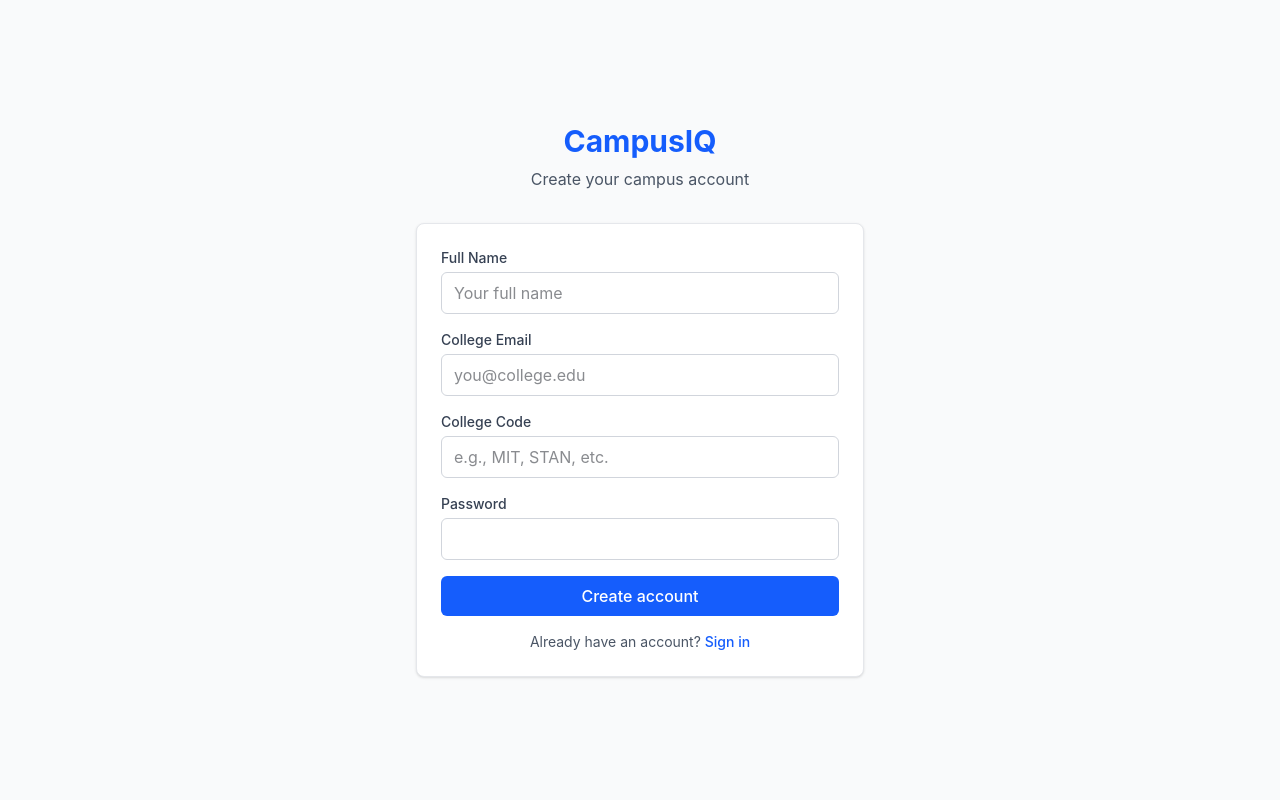
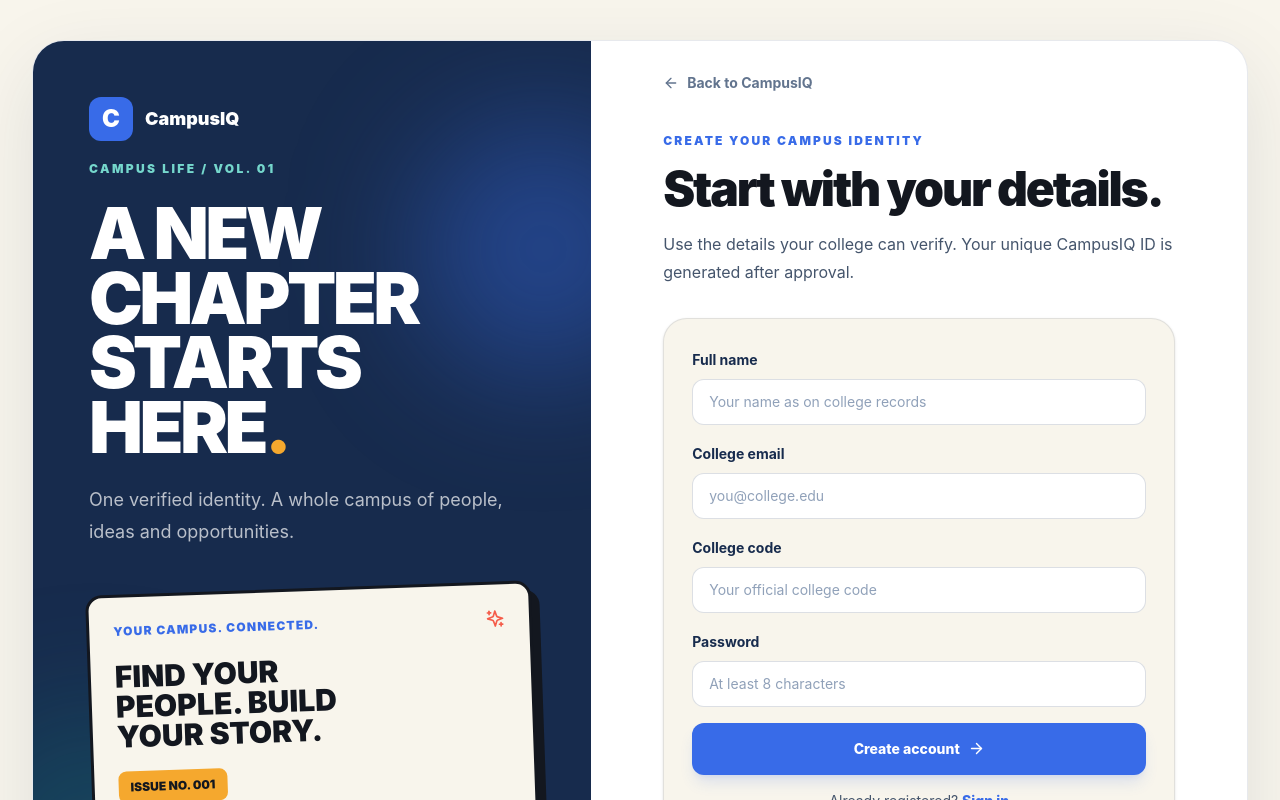
Before and after one commit to animewar3000-dot/Pr_clg_1, a React (Vite) app: page /auth/register in a window 1280 px wide. Shown: the top 800 px of the page. Built offline with nearby package versions, Linux system fonts and the light colour scheme; no server answers.

Commit message:
Redesign registration page in CampusIQ visual system

```diff
--- a/src/pages/auth/RegisterPage.tsx
+++ b/src/pages/auth/RegisterPage.tsx
@@ -1,16 +1,17 @@
 import { useState } from 'react';
-import { Link, useNavigate } from 'react-router-dom';
+import { Link } from 'react-router-dom';
 import { useForm } from 'react-hook-form';
 import { zodResolver } from '@hookform/resolvers/zod';
 import { registerSchema } from '../../lib/validations';
 import { useAuth } from '../../contexts/AuthContext';
+import { AuthLayout, AuthSubmitLabel } from '../../components/AuthLayout';
 import type { z } from 'zod';
 
 type RegisterFormData = z.infer<typeof registerSchema>;
+const fieldClass = "mt-2 w-full rounded-xl border border-[#172B4D]/15 bg-white px-4 py-3 text-sm text-[#13171F] outline-none transition placeholder:text-slate-400 focus:border-[#386BE8] focus:ring-4 focus:ring-[#386BE8]/10";
 
 export function RegisterPage() {
   const { signUp, error: authError } = useAuth();
-  const navigate = useNavigate();
   const [isLoading, setIsLoading] = useState(false);
   const [success, setSuccess] = useState(false);
 
@@ -21,10 +22,10 @@ export function RegisterPage() {
   const onSubmit = async (data: RegisterFormData) => {
     setIsLoading(true);
     try {
-      await signUp(data.email, data.password, data.displayName);
+      await signUp(data.email, data.password, data.displayName, data.collegeCode);
       setSuccess(true);
     } catch {
-      // Error handled by context
+      // Authentication errors are displayed by AuthContext.
     } finally {
       setIsLoading(false);
     }
@@ -32,112 +33,46 @@ export function RegisterPage() {
 
   if (success) {
     return (
-      <div className="min-h-screen flex items-center justify-center bg-gray-50 px-4">
-        <div className="max-w-md w-full text-center">
-          <div className="bg-white rounded-lg shadow-sm border border-gray-200 p-8">
-            <div className="text-green-500 text-5xl mb-4">✓</div>
-            <h2 className="text-xl font-semibold text-gray-900 mb-2">Registration Submitted</h2>
-            <p className="text-gray-600 mb-4">
-              Your account has been created. You will receive an email to verify your address.
-              After verification, your account will be reviewed by the administration before activation.
-            </p>
-            <Link to="/auth/login" className="text-blue-600 hover:text-blue-700 font-medium">
-              Go to login
-            </Link>
+      <AuthLayout eyebrow="REGISTRATION RECEIVED" title="Your next chapter starts soon." description="Your account request has been submitted. Follow the verification instructions sent to your college email.">
+        <div className="rounded-2xl border border-[#14A89C]/25 bg-[#E6F5F1] p-5">
+          <div className="text-3xl font-black text-[#16846F]">✓</div>
+          <h2 className="mt-3 text-lg font-extrabold text-[#172B4D]">Check your college inbox</h2>
+          <p className="mt-2 text-sm leading-6 text-slate-600">Email verification and the institution’s approval process must be completed before protected campus features become available.</p>
         </div>
-        </div>
-      </div>
+        <Link to="/auth/login" className="mt-6 inline-flex font-extrabold text-[#386BE8] hover:underline">Go to sign in →</Link>
+      </AuthLayout>
     );
   }
 
   return (
-    <div className="min-h-screen flex items-center justify-center bg-gray-50 px-4">
-      <div className="max-w-md w-full">
-        <div className="text-center mb-8">
-          <h1 className="text-3xl font-bold text-blue-600">CampusIQ</h1>
-          <p className="mt-2 text-gray-600">Create your campus account</p>
+    <AuthLayout eyebrow="CREATE YOUR CAMPUS IDENTITY" title="Start with your details." description="Use the details your college can verify. Your unique CampusIQ ID is generated after approval.">
+      <form onSubmit={handleSubmit(onSubmit)} className="space-y-4" noValidate>
+        {authError && <div role="alert" className="rounded-xl border border-red-200 bg-red-50 px-4 py-3 text-sm text-red-700">{authError}</div>}
+        <div>
+          <label htmlFor="displayName" className="text-sm font-bold text-[#172B4D]">Full name</label>
+          <input id="displayName" autoComplete="name" {...register('displayName')} className={fieldClass} placeholder="Your name as on college records" aria-invalid={Boolean(errors.displayName)} />
+          {errors.displayName && <p role="alert" className="mt-1 text-xs font-semibold text-red-600">{errors.displayName.message}</p>}
         </div>
-
-        <div className="bg-white rounded-lg shadow-sm border border-gray-200 p-6">
-          <form onSubmit={handleSubmit(onSubmit)} className="space-y-4">
-            {authError && (
-              <div className="bg-red-50 border border-red-200 text-red-700 px-4 py-3 rounded text-sm">
-                {authError}
+        <div>
+          <label htmlFor="email" className="text-sm font-bold text-[#172B4D]">College email</label>
+          <input id="email" type="email" autoComplete="email" {...register('email')} className={fieldClass} placeholder="you@college.edu" aria-invalid={Boolean(errors.email)} />
+          {errors.email && <p role="alert" className="mt-1 text-xs font-semibold text-red-600">{errors.email.message}</p>}
         </div>
-            )}
-
         <div>
-              <label htmlFor="displayName" className="block text-sm font-medium text-gray-700 mb-1">
-                Full Name
-              </label>
-              <input
-                id="displayName"
-                type="text"
-                {...register('displayName')}
-                className="w-full px-3 py-2 border border-gray-300 rounded-md focus:outline-none focus:ring-2 focus:ring-blue-500"
-                placeholder="Your full name"
-              />
-              {errors.displayName && <p className="mt-1 text-sm text-red-600">{errors.displayName.message}</p>}
+          <label htmlFor="collegeCode" className="text-sm font-bold text-[#172B4D]">College code</label>
+          <input id="collegeCode" autoComplete="off" {...register('collegeCode')} className={fieldClass} placeholder="Your official college code" aria-invalid={Boolean(errors.collegeCode)} />
+          {errors.collegeCode && <p role="alert" className="mt-1 text-xs font-semibold text-red-600">{errors.collegeCode.message}</p>}
         </div>
-
         <div>
-              <label htmlFor="email" className="block text-sm font-medium text-gray-700 mb-1">
-                College Email
-              </label>
-              <input
-                id="email"
-                type="email"
-                {...register('email')}
-                className="w-full px-3 py-2 border border-gray-300 rounded-md focus:outline-none focus:ring-2 focus:ring-blue-500"
-                placeholder="you@college.edu"
-              />
-              {errors.email && <p className="mt-1 text-sm text-red-600">{errors.email.message}</p>}
+          <label htmlFor="password" className="text-sm font-bold text-[#172B4D]">Password</label>
+          <input id="password" type="password" autoComplete="new-password" {...register('password')} className={fieldClass} placeholder="At least 8 characters" aria-invalid={Boolean(errors.password)} />
+          {errors.password && <p role="alert" className="mt-1 text-xs font-semibold text-red-600">{errors.password.message}</p>}
         </div>
-
-            <div>
-              <label htmlFor="collegeCode" className="block text-sm font-medium text-gray-700 mb-1">
-                College Code
-              </label>
-              <input
-                id="collegeCode"
-                type="text"
-                {...register('collegeCode')}
-                className="w-full px-3 py-2 border border-gray-300 rounded-md focus:outline-none focus:ring-2 focus:ring-blue-500"
-                placeholder="e.g., MIT, STAN, etc."
-              />
-              {errors.collegeCode && <p className="mt-1 text-sm text-red-600">{errors.collegeCode.message}</p>}
-            </div>
-
-            <div>
-              <label htmlFor="password" className="block text-sm font-medium text-gray-700 mb-1">
-                Password
-              </label>
-              <input
-                id="password"
-                type="password"
-                {...register('password')}
-                className="w-full px-3 py-2 border border-gray-300 rounded-md focus:outline-none focus:ring-2 focus:ring-blue-500"
-              />
-              {errors.password && <p className="mt-1 text-sm text-red-600">{errors.password.message}</p>}
-            </div>
-
-            <button
-              type="submit"
-              disabled={isLoading}
-              className="w-full bg-blue-600 text-white py-2 px-4 rounded-md hover:bg-blue-700 disabled:opacity-50 font-medium"
-            >
-              {isLoading ? 'Creating account...' : 'Create account'}
+        <button type="submit" disabled={isLoading} className="inline-flex min-h-13 w-full items-center justify-center rounded-xl bg-[#386BE8] px-5 py-3.5 text-sm font-extrabold text-white shadow-lg shadow-[#386BE8]/15 transition hover:-translate-y-0.5 hover:bg-[#2859CB] disabled:cursor-not-allowed disabled:opacity-60">
+          <AuthSubmitLabel loading={isLoading}>Create account</AuthSubmitLabel>
         </button>
+        <p className="text-center text-sm text-slate-600">Already registered? <Link to="/auth/login" className="font-extrabold text-[#386BE8] hover:underline">Sign in</Link></p>
       </form>
-
-          <p className="mt-4 text-center text-sm text-gray-600">
-            Already have an account?{' '}
-            <Link to="/auth/login" className="text-blue-600 hover:text-blue-700 font-medium">
-              Sign in
-            </Link>
-          </p>
-        </div>
-      </div>
-    </div>
+    </AuthLayout>
   );
 }
```
Lines whose indentation alone changed are shown as unchanged.
